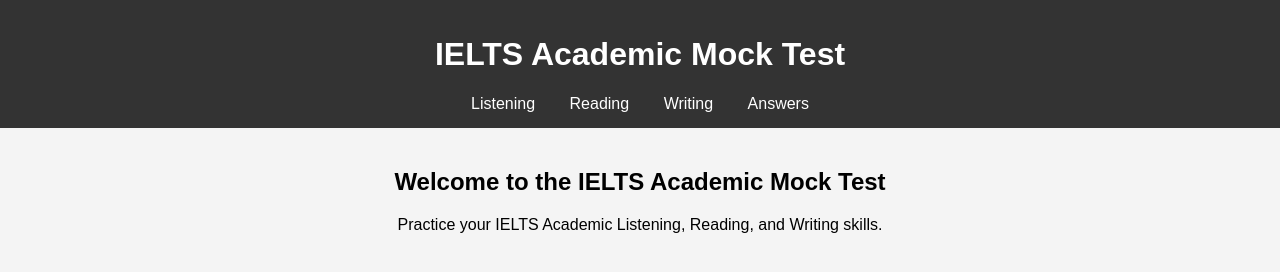
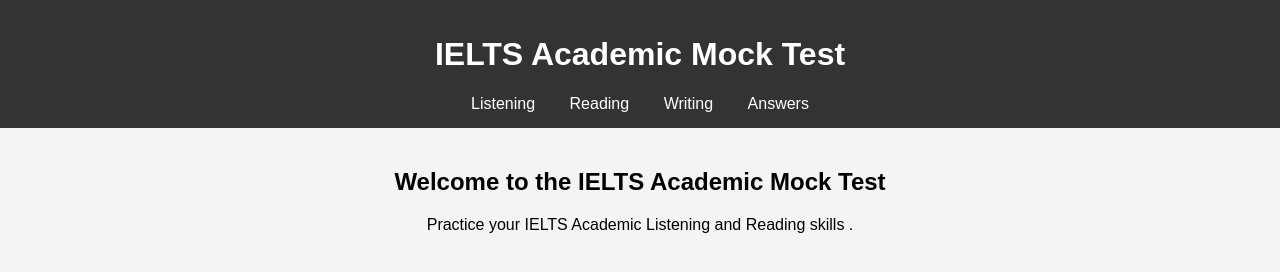
Before and after one commit to Ninja6274/IELTS-Mock-test, a plain HTML site: page index.html in a window 1280 px wide. Drawn offline with Linux system fonts and the light colour scheme.

Commit message:
Update index.html

```diff
--- a/index.html
+++ b/index.html
@@ -18,7 +18,7 @@
     </header>
     <main>
         <h2>Welcome to the IELTS Academic Mock Test</h2>
-        <p>Practice your IELTS Academic Listening, Reading, and Writing skills.</p>
+        <p>Practice your IELTS Academic Listening and Reading skills .</p>
     </main>
 </body>
 </html>
```
